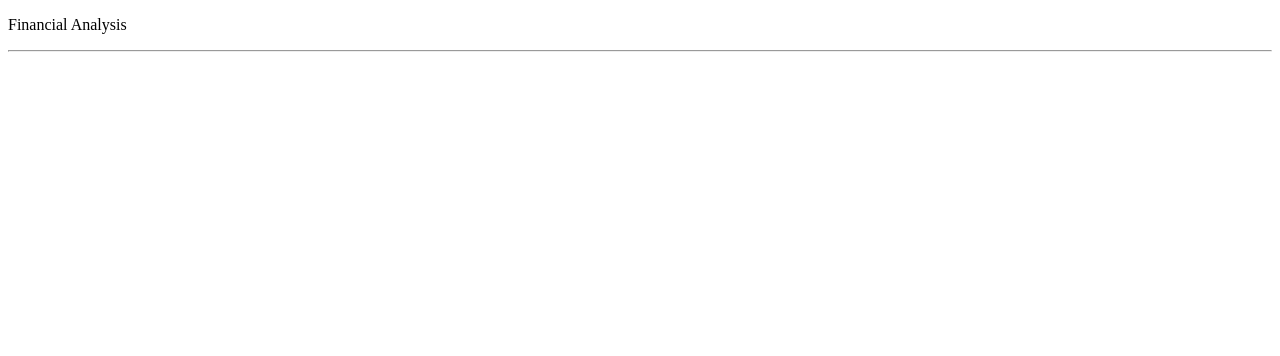
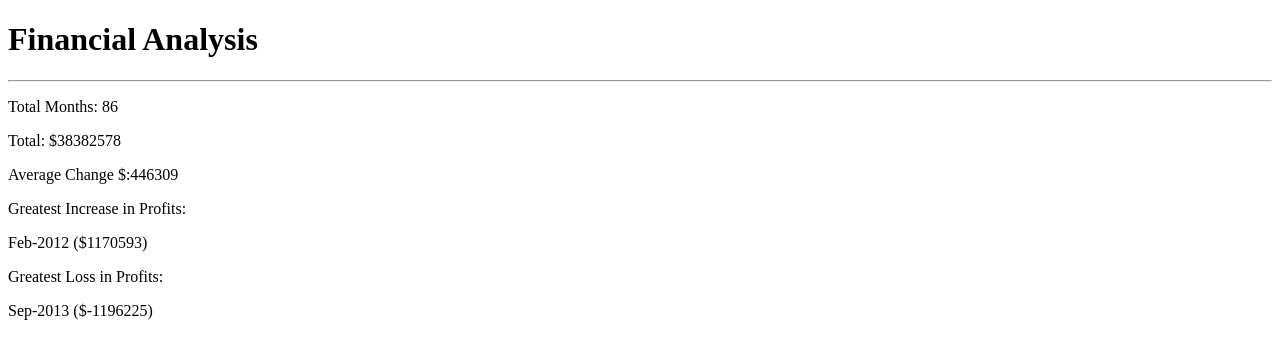
Before and after one commit to S-R-i-c-e/Console-Finances, a plain HTML site: page index.html in a window 1280 px wide. Drawn offline with Linux system fonts and the light colour scheme.

Commit message:
add style css. add webpage output

```diff
--- a/index.html
+++ b/index.html
@@ -4,12 +4,20 @@
   <meta charset="UTF-8">
   <meta http-equiv="X-UA-Compatible" content="IE=edge">
   <meta name="viewport" content="width=device-width, initial-scale=1.0">
+  <link href="https://fonts.googleapis.com/css?family=Roboto+Slab" rel="stylesheet">
+  <link rel="stylesheet" type="text/css" href="./style.css">
   <title>M4 Challenge</title>
 </head>
 <body>
-  <p>Financial Analysis</p>
+  <h1>Financial Analysis</h1>
   <hr>
-  <p id="statement"></p>
+  <p id="months"></p>
+  <p id="total"></p>
+  <p id="average"></p>
+  <p id="max"></p>
+  <p id="max-month"></p>
+  <p id="min"></p>
+  <p id="min-month"></p>
   <script src="index.js"></script>
 </body>
 </html>
--- a/index.js
+++ b/index.js
@@ -102,10 +102,10 @@ let maxLossMonth = undefined;
 const money = 1
 const month = 0
 
-for (dataPoint of finances) {
+for (dataPoint of finances) {       // iterator dataPoint traverses finances data
     const monthProfit = dataPoint[money];
     const dataMonth = dataPoint[month];
-    totalProfit += monthProfit;    // sum the ongoing total
+    totalProfit += monthProfit;     // sum the ongoing total
     if (maxProfit < monthProfit) {  // test current maximum
         maxProfit = monthProfit;    // set maximum to new high value
         maxProfitMonth = dataMonth; // set associated month of current maximum
@@ -127,3 +127,12 @@ console.log("Greatest Increase in Profits:");
 console.log(maxProfitMonth + " ($" + maxProfit + ")");
 console.log("Greatest Loss in Profits:");
 console.log(maxLossMonth + " ($" + maxLoss + ")");
+
+// output financial statement to web page
+document.getElementById("months").innerHTML = "Total Months: " + numberOfMonths + "\n";
+document.getElementById("total").innerHTML = "Total: $" + totalProfit + "\n";
+document.getElementById("average").innerHTML = "Average Change $:" + averageProfit;
+document.getElementById("max").innerHTML = "Greatest Increase in Profits:";
+document.getElementById("max-month").innerHTML = maxProfitMonth + " ($" + maxProfit + ")";
+document.getElementById("min").innerHTML = "Greatest Loss in Profits:";
+document.getElementById("min-month").innerHTML = maxLossMonth + " ($" + maxLoss + ")";
--- /dev/null
+++ b/style.css
@@ -0,0 +1,3 @@
+.body {
+    font-family: 'Roboto Slab', 'Times New Roman', Times, serif;
+}
```
